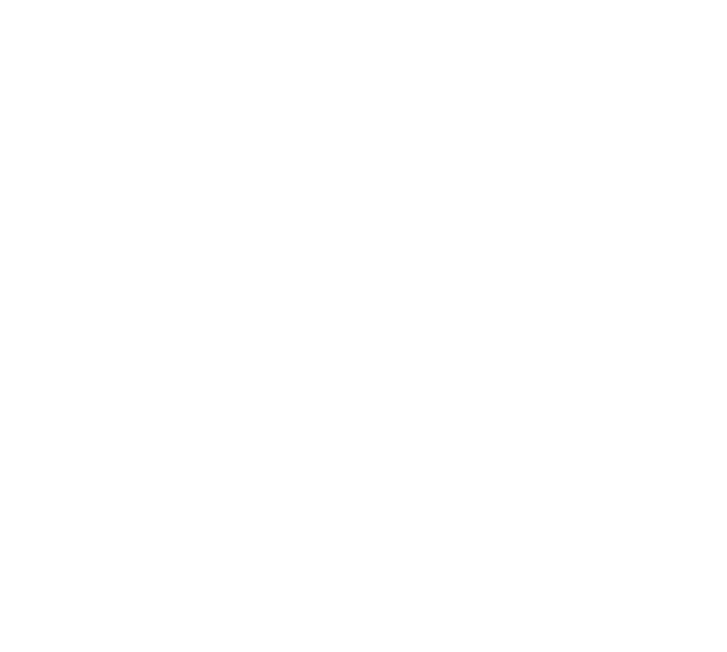
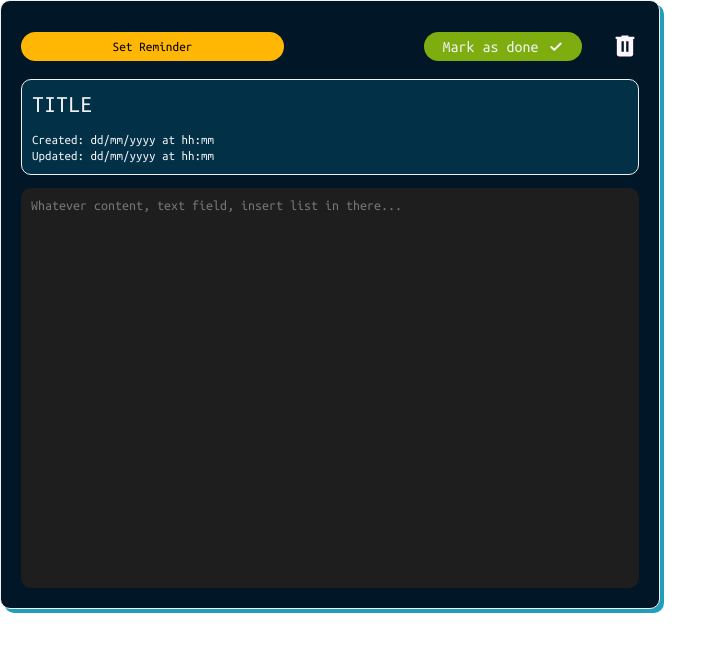
Before and after one commit to Snowlydial/WILO, a React (Vite) app in the folder frontend/: page / in a window 1280 px wide. Shown: the top 652 px of the page, without its empty margins (0-727 px from the left). Built offline with nearby package versions, Linux system fonts and the light colour scheme.

Commit message:
2.9-Log Card skeleton

```diff
--- a/frontend/src/App.tsx
+++ b/frontend/src/App.tsx
@@ -1,6 +1,8 @@
+import LogCard from "./components/log/LogCard"
+
 function App() {
   return (
-    <div></div>
+    <LogCard></LogCard>
   )
 }
 
--- /dev/null
+++ b/frontend/src/components/log/LogCard.css
@@ -0,0 +1,235 @@
+button {
+    appearance: none;
+    -webkit-appearance: none;
+    background: transparent;
+    border: none;
+    padding: 0;
+}
+
+.custom-btn {
+    cursor: pointer;
+}
+
+.log-card {
+    display: flex;
+    flex-direction: column;
+    align-items: flex-end;
+    padding: 20px;
+    gap: 7px;
+
+    width: 660px;
+    height: auto;
+    left: 20px;
+    top: 293px;
+
+    background: #011627;
+    border: 1px solid #F0F1F2;
+    box-shadow: 4px 4px 0px #219EBC;
+    border-radius: 10px;
+
+}
+
+.log-card-nav {
+    display: flex;
+    flex-direction: row;
+    justify-content: space-between;
+    align-items: center;
+    padding: 0px;
+    gap: 7px;
+
+    width: 618px;
+    height: 51px;
+
+    flex: none;
+    order: 0;
+    align-self: stretch;
+    flex-grow: 0;
+}
+
+.card-nav-left {
+    display: flex;
+    flex-direction: row;
+    align-items: center;
+    padding: 0px;
+    gap: 10px;
+
+    width: 263px;
+    height: 29px;
+
+    flex: none;
+    order: 0;
+    flex-grow: 0;
+}
+
+.card-nav-right {
+    display: flex;
+    flex-direction: row;
+    justify-content: space-between;
+    align-items: center;
+    padding: 0px;
+
+    width: 215.5px;
+    height: 29px;
+
+    flex: none;
+    order: 1;
+    flex-grow: 0;
+}
+
+.done-btn-wrapper {
+    display: flex;
+    justify-content: center;
+    align-items: center;
+
+    width: 158px;
+    height: 29px;
+
+    background: #7EAD10;
+    border-radius: 50px;
+
+    flex: none;
+    order: 0;
+    flex-grow: 0;
+}
+
+.done-btn {
+    display: flex;
+    flex-direction: row;
+    justify-content: center;
+    align-items: center;
+
+    padding: 5px 10px;
+    gap: 10px;
+
+    font-style: normal;
+    font-weight: 400;
+    font-size: 16px;
+    line-height: 16px;
+    color: #F0F1F2;
+}
+
+.reminder-btn {
+    display: flex;
+    flex-direction: row;
+    justify-content: center;
+    align-items: center;
+    padding: 5px 15px;
+    gap: 10px;
+
+    width: 263px;
+    height: 29px;
+
+    background: #FFB703;
+    border-radius: 50px;
+
+    flex: none;
+    order: 0;
+    flex-grow: 0;
+}
+
+.log-card-info {
+    display: flex;
+    flex-direction: column;
+    align-items: flex-start;
+    padding: 0px;
+    gap: 13px;
+
+    width: 618px;
+    height: fit-content;
+
+    flex: none;
+    order: 1;
+    align-self: stretch;
+    flex-grow: 1;
+}
+
+.card-info {
+    box-sizing: border-box;
+
+    display: flex;
+    flex-direction: column;
+    justify-content: center;
+    align-items: flex-start;
+    padding: 10px;
+    gap: 10px;
+
+    width: 618px;
+    height: 96px;
+
+    background: #023047;
+    border: 1px solid #F0F1F2;
+    border-radius: 10px;
+
+    flex: none;
+    order: 0;
+    align-self: stretch;
+    flex-grow: 0;
+}
+
+.info-title {
+    font-style: normal;
+    font-weight: 400;
+    font-size: 24px;
+    line-height: 29px;
+
+    color: #F0F1F2;
+
+    flex: none;
+    order: 0;
+    flex-grow: 1;
+
+}
+
+.info-dates {
+    display: flex;
+    flex-direction: column;
+    align-items: flex-start;
+    padding: 0px;
+
+    flex: none;
+    order: 1;
+    flex-grow: 0;
+
+    font-style: normal;
+    font-weight: 400;
+    font-size: 13px;
+    line-height: 16px;
+    color: #F0F1F2;
+}
+
+.card-content {
+    display: flex;
+    flex-direction: column;
+    align-items: flex-start;
+    padding: 10px;
+    gap: 10px;
+
+    width: 618px;
+    min-height: 400px;
+    height: fit-content;
+
+    background: #1E1E1E;
+    border-radius: 10px;
+
+    flex: none;
+    order: 1;
+    align-self: stretch;
+    flex-grow: 1;
+    color: #F0F1F2;
+}
+
+.card-content textarea {
+    width: 100%;
+    max-width: 100%;
+    box-sizing: border-box;
+    background: transparent;
+    border: none;
+    outline: none;
+    resize: none;
+    overflow: hidden;
+    overflow-x: hidden;
+    word-wrap: break-word;
+    white-space: pre-wrap;
+    font-size: 14px;
+    color: #F0F1F2;
+}
--- /dev/null
+++ b/frontend/src/components/log/LogCard.tsx
@@ -0,0 +1,66 @@
+import "./LogCard.css";
+
+import { useState, useEffect, useRef } from "react";
+import ReactMarkdown from 'react-markdown';
+import remarkGfm from 'remark-gfm';
+
+export default function LogCard() {
+    const [content, setContent] = useState('');
+    const [isEditing, setIsEditing] = useState(true);
+
+    const textareaRef = useRef<HTMLTextAreaElement>(null);
+    useEffect(() => {
+    if (textareaRef.current) {
+        textareaRef.current.style.height = 'auto';
+        textareaRef.current.style.height = `${textareaRef.current.scrollHeight}px`;
+    }
+    }, [content, isEditing]);
+
+    return (
+        <div className="log-card">
+            <div className="log-card-nav">
+                <div className="card-nav-left">
+                    <button className="reminder-btn custom-btn">Set Reminder</button>
+                </div>
+                <div className="card-nav-right">
+                    <div className="done-btn-wrapper custom-btn">
+                        <button className="done-btn">
+                            <span>Mark as done </span>
+                            <img src="/icons/check.svg" alt="check-icon" />
+                        </button>
+                    </div>
+                    <button className="delete-btn">
+                        <img src="/icons/trashcan.svg" alt="bin-icon" />
+                    </button>
+                </div>
+            </div>
+            <div className="log-card-info">
+                <div className="card-info">
+                    <span className="info-title">TITLE</span>
+                    <div className="info-dates">
+                        <span>Created: dd/mm/yyyy at hh:mm</span>
+                        <span>Updated: dd/mm/yyyy at hh:mm</span>
+                    </div>
+                </div>
+                <div className="card-content">
+                    {isEditing ? (
+                        <textarea
+                            ref={textareaRef}
+                            value={content}
+                            onChange={(e) => setContent(e.target.value)}
+                            onBlur={() => setIsEditing(false)}
+                            placeholder="Whatever content, text field, insert list in there..."
+                        />
+                    ) : (
+                        <div onClick={() => setIsEditing(true)}>
+                        <ReactMarkdown remarkPlugins={[remarkGfm]}>
+                            {content}
+                        </ReactMarkdown>
+                        </div>
+                    )}
+                </div>
+            </div>
+
+        </div>
+    )
+}
```
